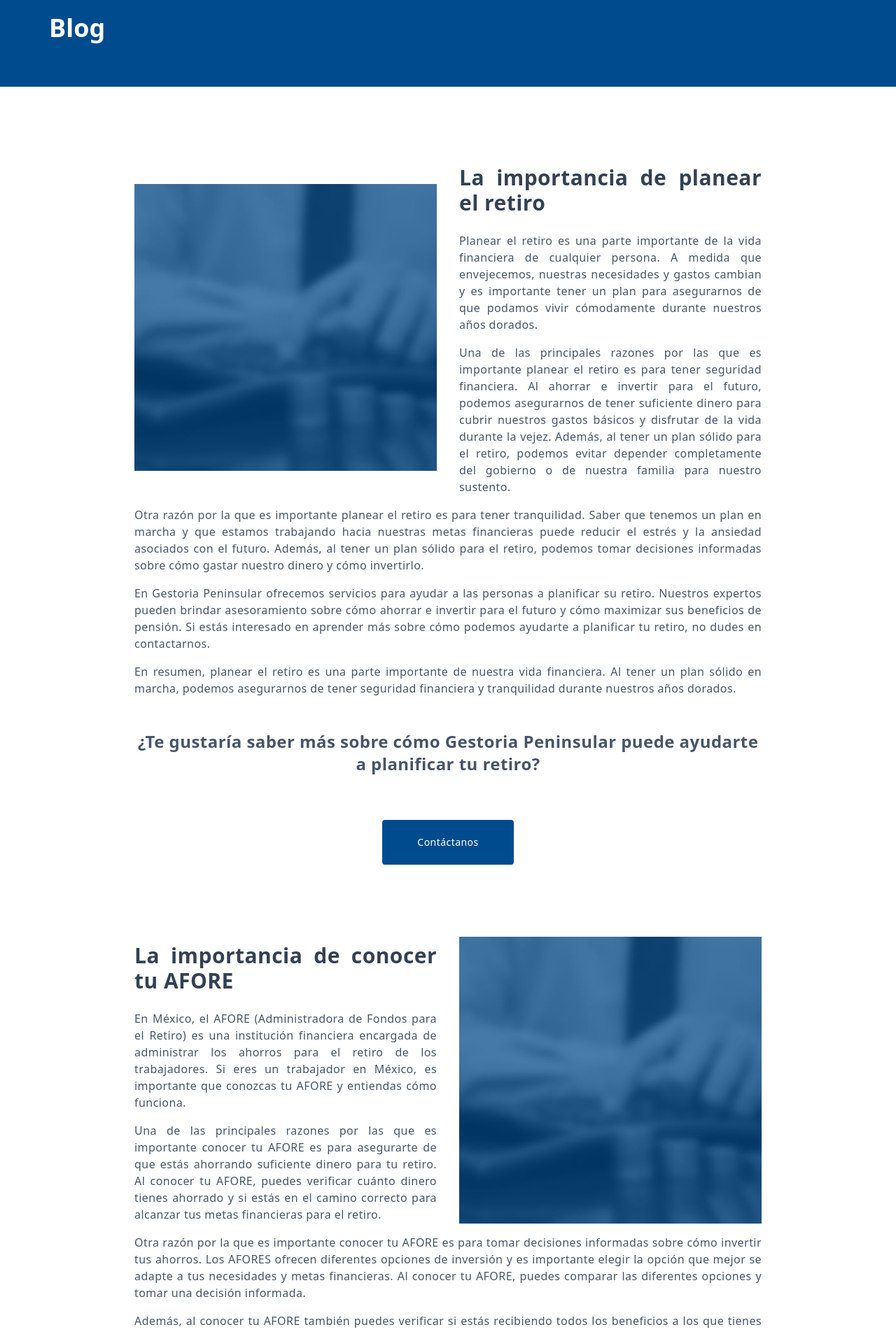
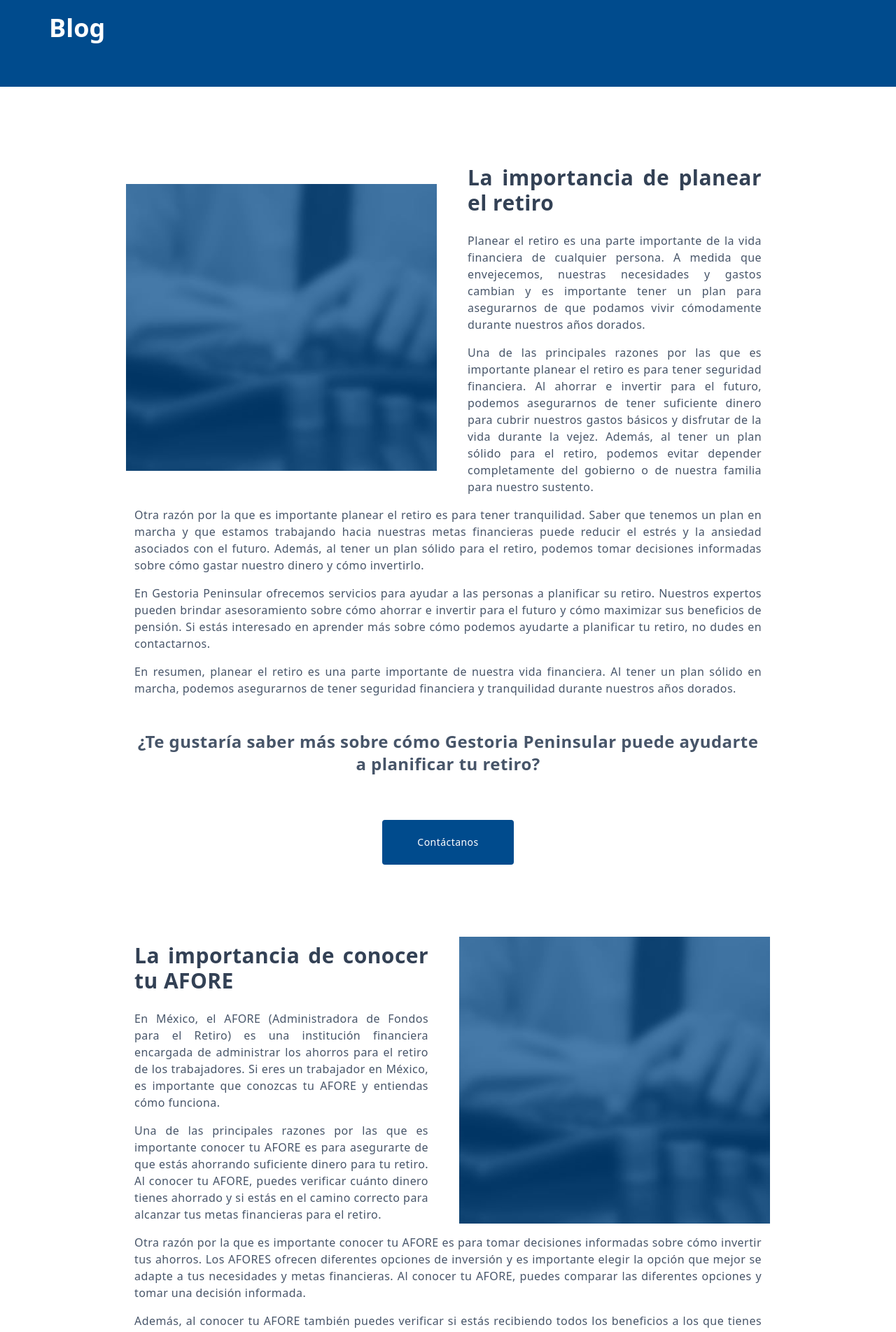
Before and after one commit to deiviiss/landingpage-gp, a Next.js app: page /blog in a window 1280 px wide. Shown: the part 140-2044 px from the top of the page at 70% size. Built offline with nearby package versions, Linux system fonts and the light colour scheme.

Commit message:
fix: :lipstick: FIx paddig from about
Fix padding into page about

```diff
--- a/src/pages/blog/index.js
+++ b/src/pages/blog/index.js
@@ -12,10 +12,10 @@ export default function Blog() {
         <div className='max-w-[920px] mx-auto  mb-5 pb-10'>
 
           {/* planear futuro */}
-          <div className='text-justify px-3'>
+          <div className='text-justify'>
             <div id='planear-futuro' className='grid sm:grid-cols-2 items-center gap-8 pt-24'>
               <Image className='min-h-[410px] max-h-[410px] min-w-full object-cover' width={478} height={410} src='/why2.png' alt='image-why1' />
-              <div className='flex flex-col'>
+              <div className='flex flex-col px-3'>
                 <h2 className='text-slate-700 text-3xl font-bold py-4'>La importancia de planear el retiro</h2>
                 <p className='text-base py-2'> Planear el retiro es una parte importante de la vida financiera de cualquier persona. A medida que envejecemos, nuestras necesidades y gastos cambian y es importante tener un plan para asegurarnos de que podamos vivir cómodamente durante nuestros años dorados.</p>
                 <p className='text-base py-2'>Una de las principales razones por las que es importante planear el retiro es para tener seguridad financiera. Al ahorrar e invertir para el futuro, podemos asegurarnos de tener suficiente dinero para cubrir nuestros gastos básicos y disfrutar de la vida durante la vejez. Además, al tener un plan sólido para el retiro, podemos evitar depender completamente del gobierno o de nuestra familia para nuestro sustento.</p>
@@ -23,7 +23,7 @@ export default function Blog() {
               </div>
             </div>
 
-            <div className='flex flex-col'>
+            <div className='flex flex-col px-3'>
 
               <p className='text-base py-2'>Otra razón por la que es importante planear el retiro es para tener tranquilidad. Saber que tenemos un plan en marcha y que estamos trabajando hacia nuestras metas financieras puede reducir el estrés y la ansiedad asociados con el futuro. Además, al tener un plan sólido para el retiro, podemos tomar decisiones informadas sobre cómo gastar nuestro dinero y cómo invertirlo.</p>
 
@@ -39,9 +39,9 @@ export default function Blog() {
           </div>
 
           {/* conocer tu afore */}
-          <div className='text-justify px-3'>
+          <div className='text-justify'>
             <div id='afore' className='grid sm:grid-cols-2 items-center gap-8 pt-24'>
-              <div className='flex flex-col'>
+              <div className='flex flex-col px-3'>
                 <h2 className='text-slate-700 text-3xl font-bold py-4'>La importancia de conocer tu AFORE</h2>
                 <p className='text-base py-2'>En México, el AFORE (Administradora de Fondos para el Retiro) es una institución financiera encargada de administrar los ahorros para el retiro de los trabajadores. Si eres un trabajador en México, es importante que conozcas tu AFORE y entiendas cómo funciona.</p>
                 <p className='text-base py-2'>Una de las principales razones por las que es importante conocer tu AFORE es para asegurarte de que estás ahorrando suficiente dinero para tu retiro. Al conocer tu AFORE, puedes verificar cuánto dinero tienes ahorrado y si estás en el camino correcto para alcanzar tus metas financieras para el retiro.</p>
@@ -50,7 +50,7 @@ export default function Blog() {
               <Image className='min-h-[410px] max-h-[410px] min-w-full object-cover' width={478} height={410} src='/why2.png' alt='image-why1' />
             </div>
 
-            <div className='flex flex-col'>
+            <div className='flex flex-col px-3'>
 
               <p className='text-base py-2'>Otra razón por la que es importante conocer tu AFORE es para tomar decisiones informadas sobre cómo invertir tus ahorros. Los AFORES ofrecen diferentes opciones de inversión y es importante elegir la opción que mejor se adapte a tus necesidades y metas financieras. Al conocer tu AFORE, puedes comparar las diferentes opciones y tomar una decisión informada.</p>
 
```
